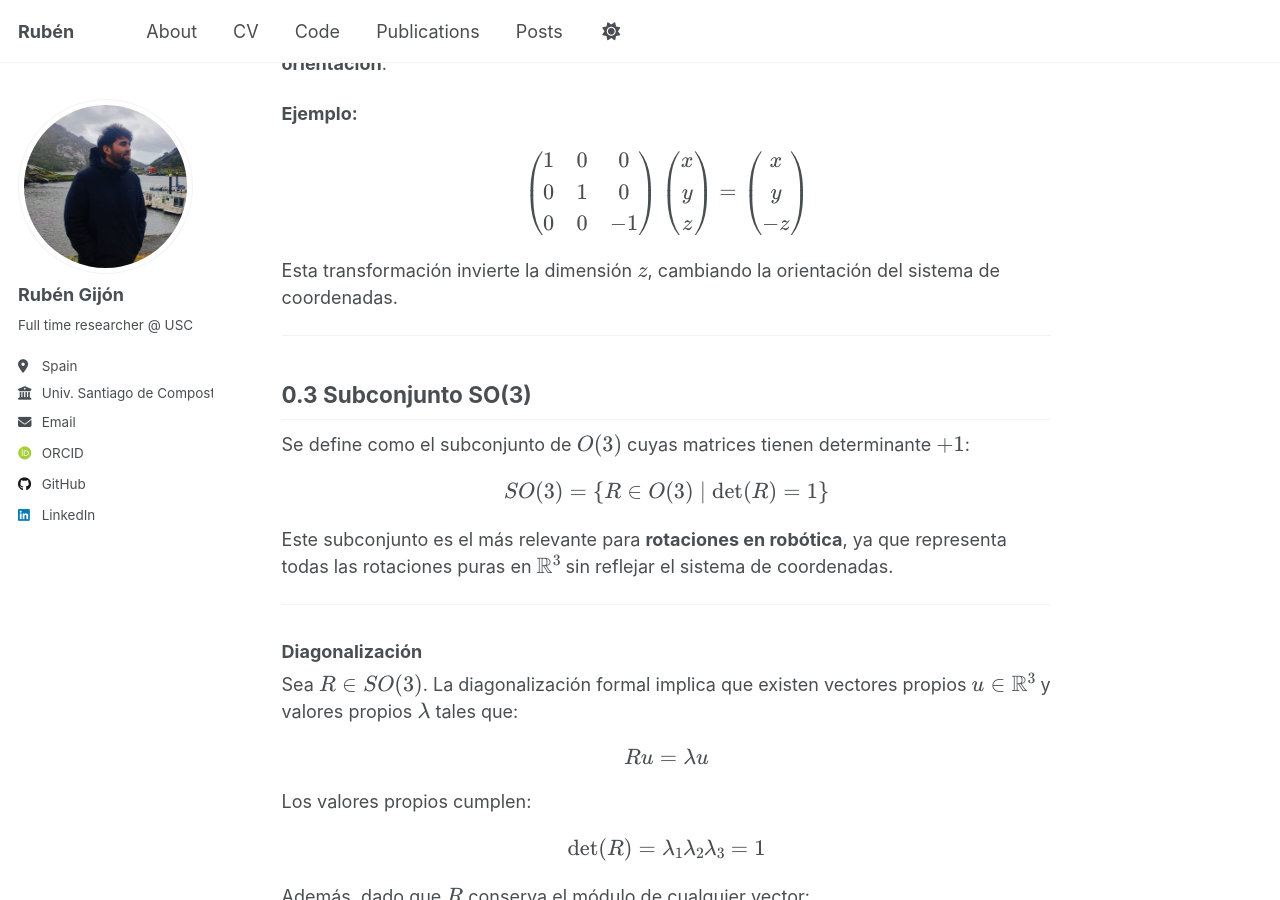
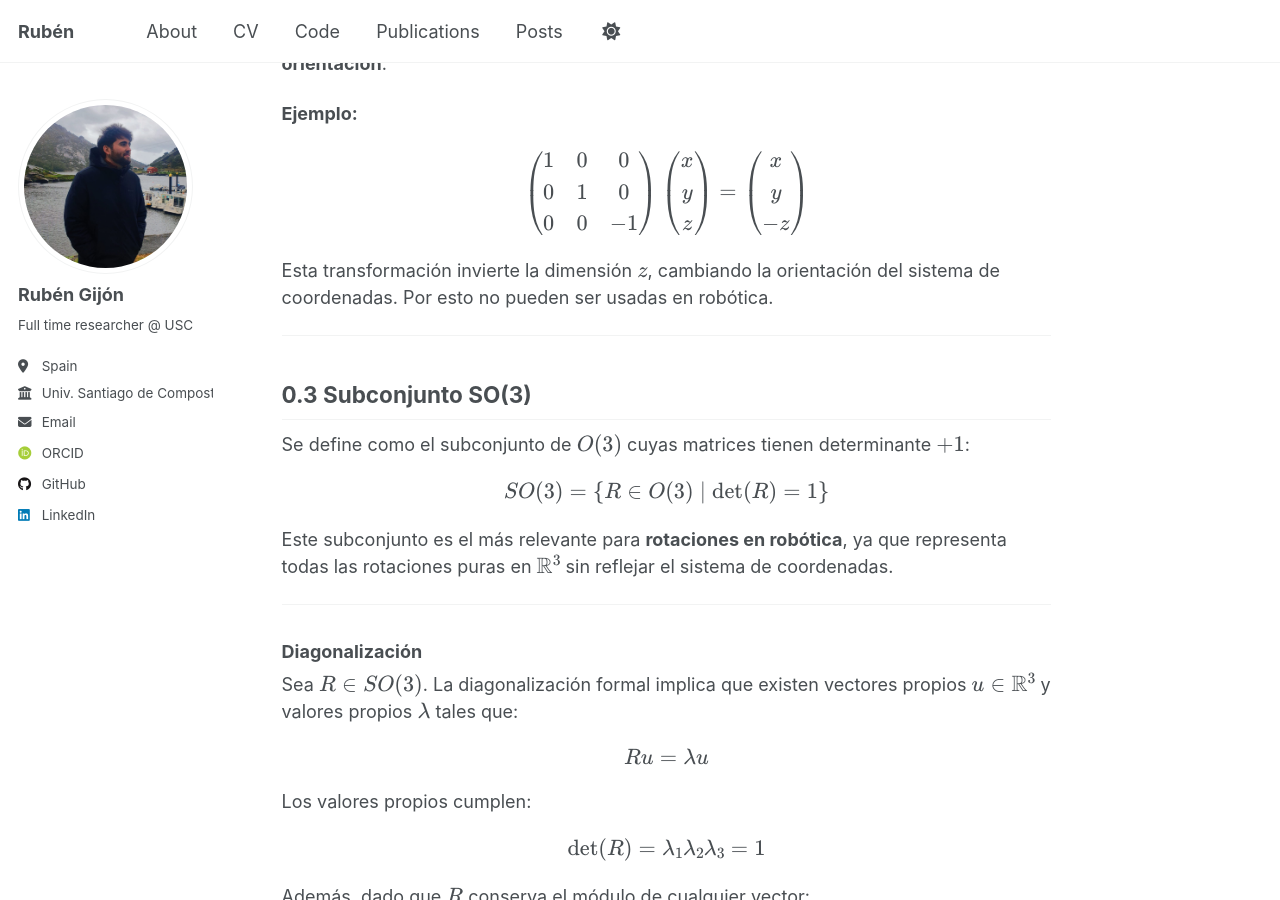
Before and after one commit to rubzip/rubzip.github.io, a Jekyll site: the page built from _posts/2025-11-13-espacios-de-rotacion.md, in a window 1280 px wide and 900 px high, scrolled down 1762 px. Built offline with Jekyll 4.4.1, drawn with Linux system fonts in a browser that asks for light colours; some web fonts are replaced; a script that is not in the unit is left out.

Commit message:
Clarify transformation limitations in robotics
Added a note about the use of transformations in robotics.

```diff
--- a/_posts/2025-11-13-espacios-de-rotacion.md
+++ b/_posts/2025-11-13-espacios-de-rotacion.md
@@ -117,7 +117,7 @@ y \\
 \end{pmatrix}
 $$
 
-Esta transformación invierte la dimensión $$z$$, cambiando la orientación del sistema de coordenadas.
+Esta transformación invierte la dimensión $$z$$, cambiando la orientación del sistema de coordenadas. Por esto no pueden ser usadas en robótica.
 
 ---
 
```
